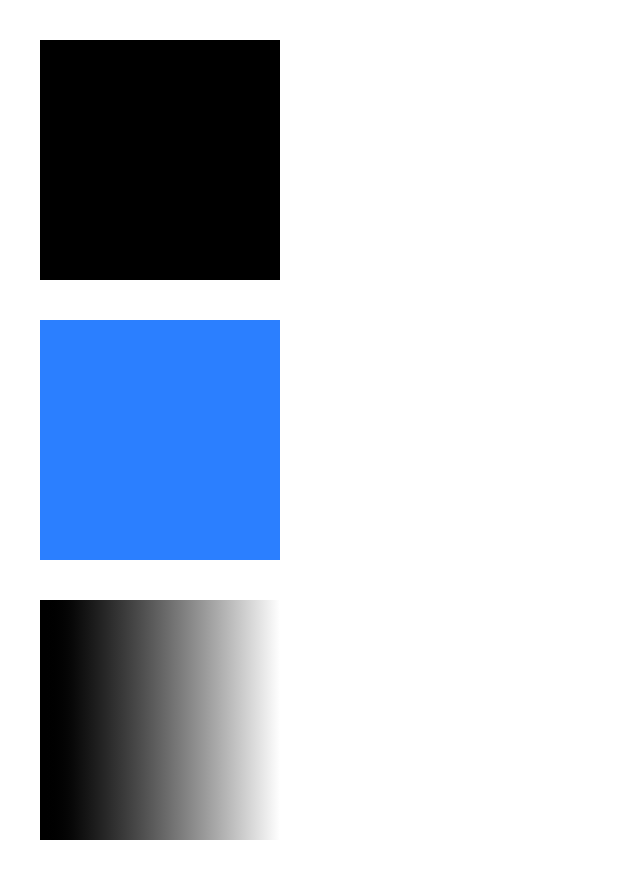
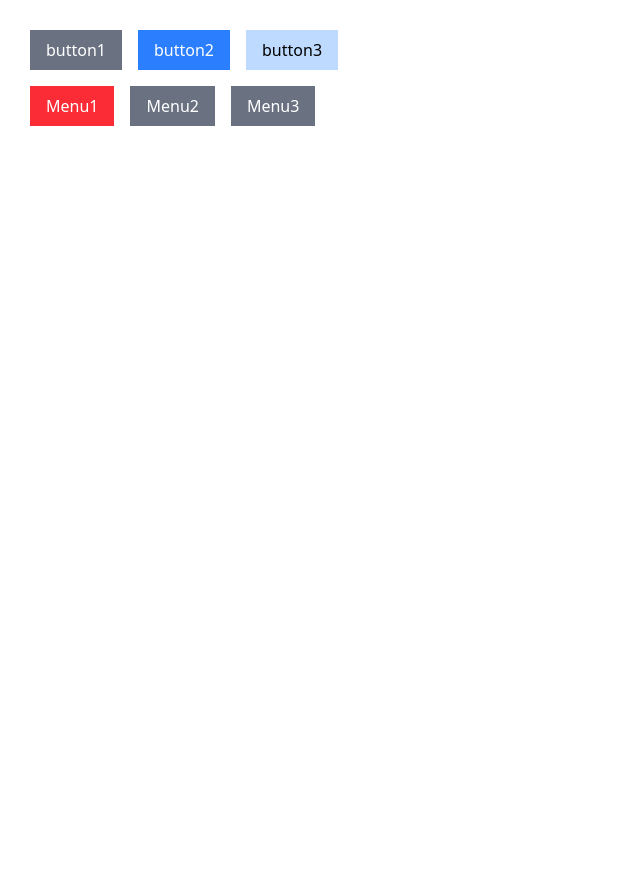
Before and after one commit to joyh7680/codingazit2, a React (Vite) app in the folder ex_section0/: page / in a window 1280 px wide. Shown: the whole page, without its empty margins (0-640 px from the left). After the commit the page ends 800 px from the top, so only its background shows below. Built offline with nearby package versions, Linux system fonts and the light colour scheme.

Commit message:
upload: 섹션3 47.스타일 유틸리티 병합

```diff
--- a/ex_section0/package.json
+++ b/ex_section0/package.json
@@ -14,6 +14,8 @@
     "react": "^19.1.1",
     "react-dom": "^19.1.1",
     "react-icons": "^5.5.0",
+    "react-router-dom": "^7.13.0",
+    "tailwind-merge": "^3.4.0",
     "tailwindcss": "^4.1.18"
   },
   "devDependencies": {
--- a/ex_section0/src/App.jsx
+++ b/ex_section0/src/App.jsx
@@ -1,11 +1,22 @@
+import Button from './assets/Button';
+
 export default function App() {
+  const btnArr = ['Menu1', 'Menu2', 'Menu3'];
+
   return (
     <>
-      <section className="space-y-10 *:size-60">
-        <div className="bg-components bg-black"></div>
-        {/* bg-utility 는 덮어씌우기 불가  */}
-        <div className="bg-black bg-utility"></div>
-        <div className="my-gradient"></div>
+      {/* 각 버튼에 직접 text와 customStyle을 전달합니다. 개별적으로 스타일을 제어하고 싶을 때 사용 */}
+      <section className="mb-4 flex gap-4">
+        <Button text="button1" />
+        <Button text="button2" customStyle="bg-blue-500" />
+        <Button text="button3" customStyle="bg-blue-200 text-black" />
+      </section>
+
+      <section className="flex gap-4">
+        {/* btnArr.map()을 사용하여 배열 데이터를 순회하며 버튼을 생성 */}
+        {btnArr.map((el, idx) => {
+          return <Button key={idx} text={el} idx={idx} />;
+        })}
       </section>
     </>
   );
--- /dev/null
+++ b/ex_section0/src/assets/Button.jsx
@@ -0,0 +1,16 @@
+import { twMerge } from 'tailwind-merge';
+
+// 받아온 props를 이용해 버튼을 화면에 그립니다. 여기서 핵심은 twMerge의 활용
+
+/* twMerge의 역할
+Tailwind CSS는 뒤에 오는 클래스가 앞에 적힌 클래스를 자동으로 덮어쓰지 못하는 경우가 많습니다 (예: bg-gray-500과 bg-red-500이 동시에 있으면 충돌 발생). twMerge는 이를 지능적으로 판단하여 나중에 들어온 스타일을 우선 적용
+*/
+
+export default function Button({ text, customStyle, idx }) {
+  return (
+    <>
+      {/* twMerge()를 함수형태로 호출 */}
+      <button className={twMerge('inline-block bg-gray-500 px-4 py-2 text-white', customStyle, idx === 0 && 'bg-red-500')}>{text}</button>
+    </>
+  );
+}
--- a/ex_section0/src/index.css
+++ b/ex_section0/src/index.css
@@ -3,26 +3,6 @@
 @theme {
 }
 
-@layer base {
-  body {
-    @apply p-10;
-  }
+body {
+  padding: 30px;
 }
-/*
-컴포넌트 레이어 : 여러가지 그룹화된 재활용 가능한 스타일 정의, 덮어씌우기 기능
-커스텀 유틸리티 : 내가 자주 써야하는 스타일을 유틸리티로 만들어서 사용, 덮어씌우기 불가
-*/
-
-@layer components {
-  .bg-components {
-    @apply bg-red-500;
-  }
-}
-
-@utility bg-utility {
-  @apply bg-blue-500;
-}
-
-@utility my-gradient {
-  @apply bg-linear-to-r from-black to-white;
-}
```
Also changed, not shown: 1 other file (tests, documents, lock files or other folders).
